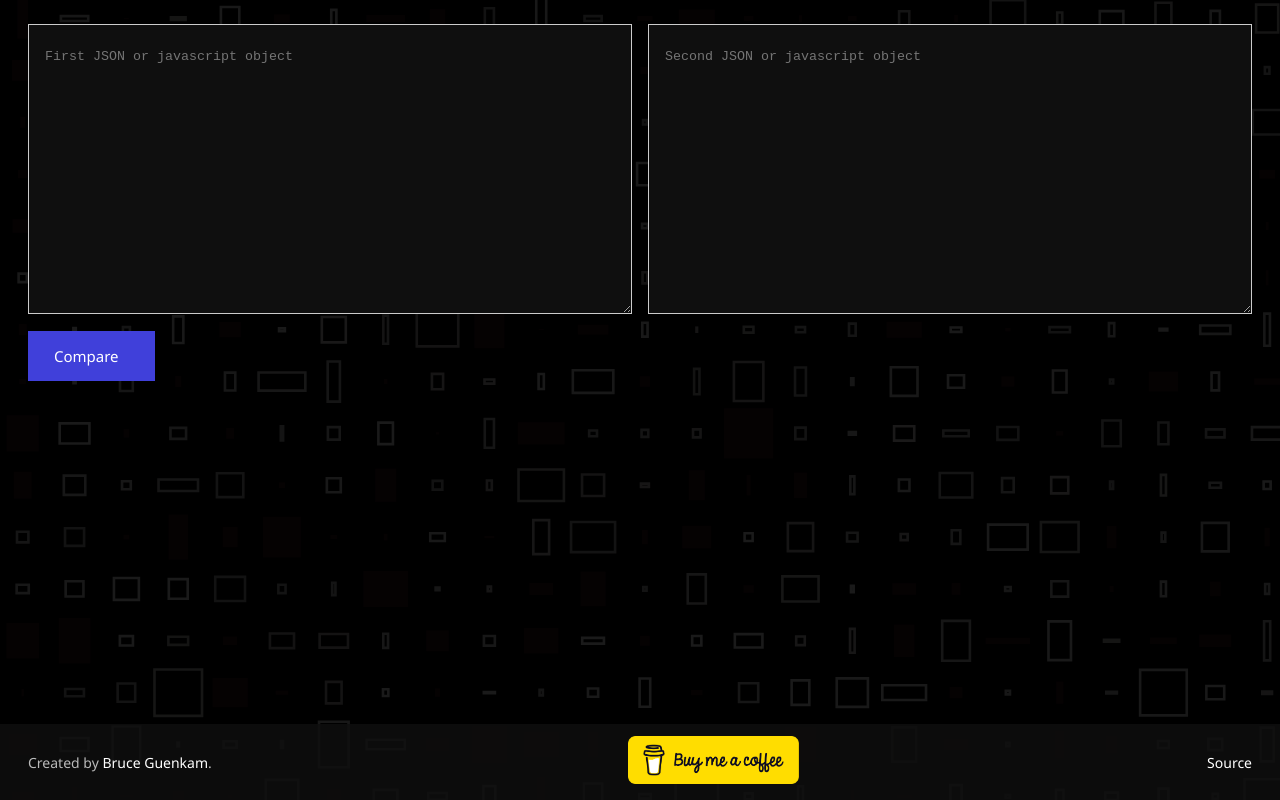
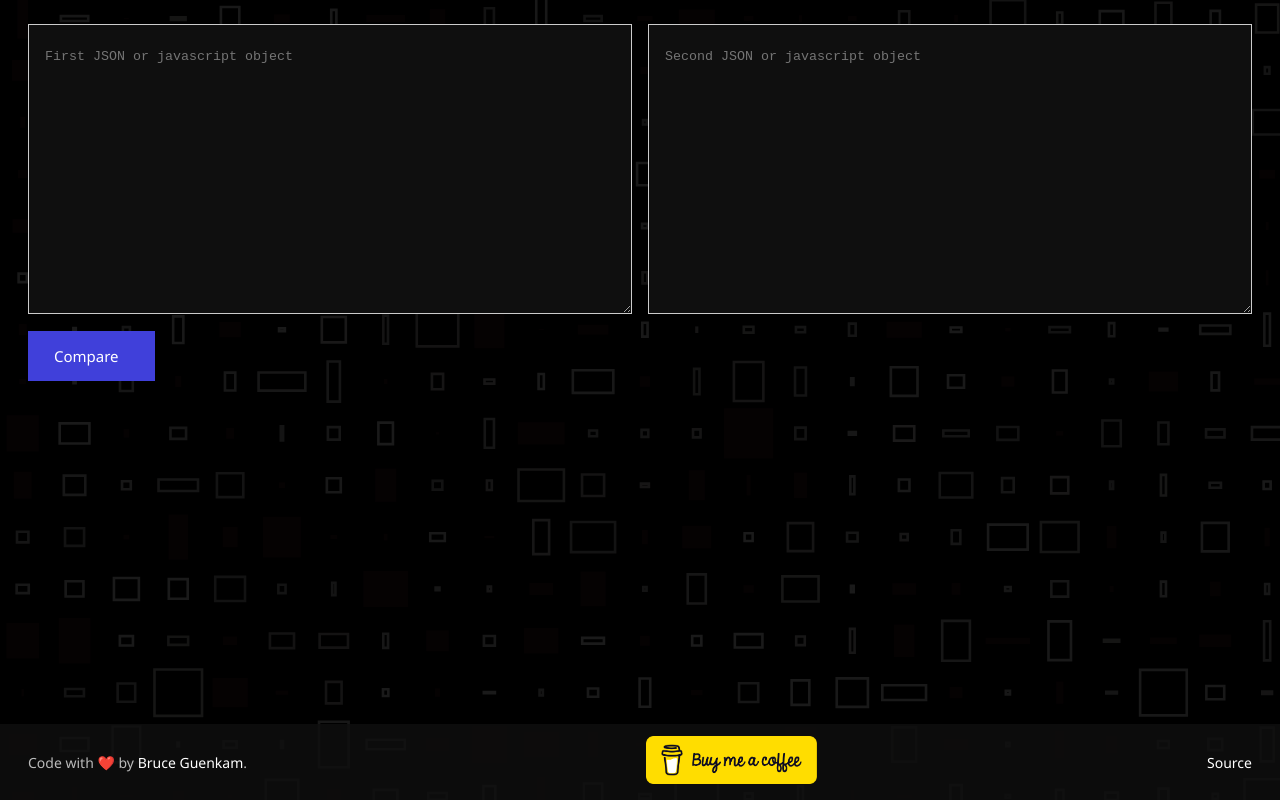
Before and after one commit to sand97/json-locale-diff, a Next.js app: page / in a window 1280 px wide. Built offline with nearby package versions, Linux system fonts and the light colour scheme.

Commit message:
Update Footer

```diff
--- a/pages/index.tsx
+++ b/pages/index.tsx
@@ -18,8 +18,6 @@ const Home: NextPage = () => {
         .replaceAll('{', '')
         .replaceAll('}', '')
         .replaceAll(',', ',\n');
-
-
 
 
     const getDifference = (x: Object, y: Object) => {
@@ -75,7 +73,7 @@ const Home: NextPage = () => {
             </Head>
 
             <main className={styles.root}>
-                <div className={styles.cover} />
+                <div className={styles.cover}/>
                 <section className={styles.container}>
                     <div className={styles.item}>
                         <textarea
@@ -128,13 +126,13 @@ const Home: NextPage = () => {
 
             <footer className={styles.footer}>
                 <section className={styles.container}>
-                    <p>Created by <a target={'_blank'} href="https://www.linkedin.com/in/bruce-guenkam">Bruce Guenkam</a>.</p>
-                    <div style={{ flexGrow: 1 }}/>
-                    <a href="https://www.buymeacoffee.com/bruceguenkam" target={'_blank'}>
+                    <p> Code with ❤️ by <a target={'_blank'} href="https://www.linkedin.com/in/bruce-guenkam" rel="noreferrer">Bruce Guenkam</a>.</p>
+                    <div style={{flexGrow: 1}}/>
+                    <a href="https://www.buymeacoffee.com/bruceguenkam" target={'_blank'} rel="noreferrer">
                         <img src="/yellow-button.png" alt=""/>
                     </a>
-                    <div style={{ flexGrow: 1 }}/>
-                    <a href="https://github.com/sand97/json-locale-diff" target={'_blank'}>Source</a>
+                    <div style={{flexGrow: 1}}/>
+                    <a href="https://github.com/sand97/json-locale-diff" target={'_blank'} rel="noreferrer">Source</a>
                 </section>
             </footer>
         </div>
```
